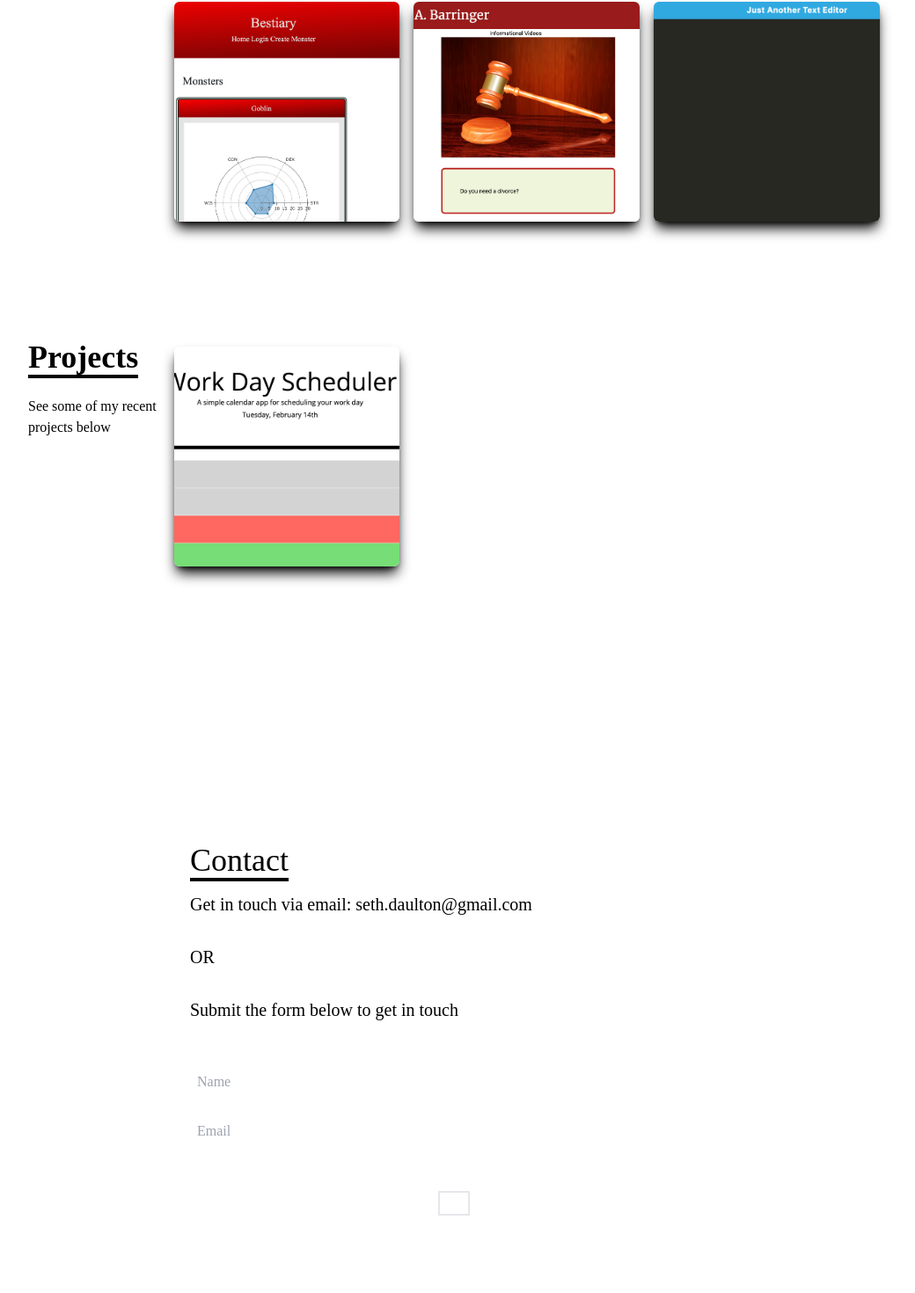
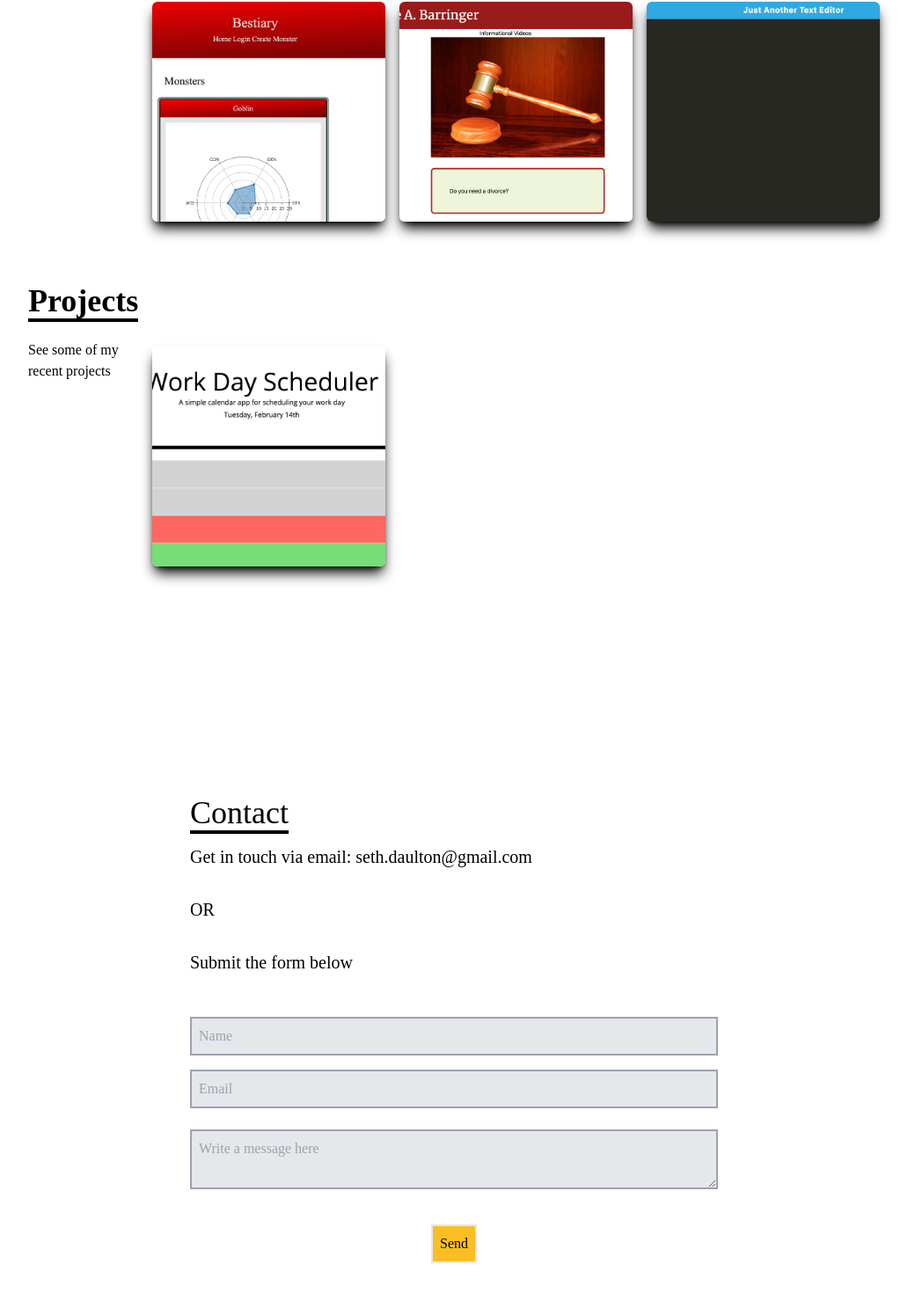
Before and after one commit to sethdaulton/React-Portfolio, a React (Create React App) app: page / in a window 1280 px wide. Shown: the part 1270-2740 px from the top of the page at 88% size, without its empty margins (124-1164 px from the left). Built offline with nearby package versions, Linux system fonts and the light colour scheme.

Commit message:
Made more cosmetic changes

```diff
--- a/src/components/Contact.jsx
+++ b/src/components/Contact.jsx
@@ -8,11 +8,12 @@ const Contact = () => {
                 <p className='text-4xl front-bold inline border-b-4 border-black text-black'>Contact</p>
                 <p className='text-black text-xl py-4'>Get in touch via email: <a className='text-yellow' href='mailto:seth.daulton@gmail.com'>seth.daulton@gmail.com</a></p>
                 <p className='text-black text-xl py-4'>OR</p>
-                <p className='text-black text-xl py-4'>Submit the form below to get in touch</p>
+                <p className='text-black text-xl py-4'>Submit the form below</p>
                 </div>
-                <input className='bg-white p-2' type="text" placeholder='Name' name='name'/>
-                <input className='my-4 p-2 bg-white' type="email" placeholder='Email' name='email'/>
-                <button area className='text-white border-2 hover:bg-yellow hover:border-black px=4 my-8 mx-auto items-center'>Send</button>
+                <input className='bg-gray-200 p-2 text-black border-2 border-gray-400' type="text" placeholder='Name' name='name'/>
+                <input className='my-4 p-2 bg-gray-200 border-2 border-gray-400' type="email" placeholder='Email' name='email'/>
+                <textarea className='my-2 p-2 bg-gray-200 border-2 border-gray-400' type="email" placeholder='Write a message here' name='email'/>
+                <button area className='text-black border-2 p-2 bg-[#fbbf24] hover:border-black hover:text-black hover:bg-gray-200 hover:underline px=4 my-8 mx-auto items-center'>Send</button>
 
                 </form>
         </div>
--- a/src/components/Home.jsx
+++ b/src/components/Home.jsx
@@ -15,7 +15,7 @@ return (
             <h2 className='text-4xl sm:text-5xl front-bold text-black'>I'm a full stack developer</h2>
             <p className='test-black py-4 max-w-[700]'>with a background in graphic design and fine arts. I'm looking for a new challenge in the tech field</p>
         <div>
-            <button className='text-black group border-2 px-6 py-3 my-2 flex items-center bg-[#fbbf24] hover:bg-white hover:text-gray-800 hover:underline'>
+            <button className='text-black group border-2 px-6 py-3 my-2 flex items-center bg-[#fbbf24] hover:bg-gray-200 hover:text-black hover:underline hover:border-black'>
                 <Link to='projects' smooth={true} duration={500}>
                     View Projects
                 </Link>
--- a/src/components/Projects.jsx
+++ b/src/components/Projects.jsx
@@ -8,11 +8,11 @@ const Projects = () => {
   return (
     <div name="projects" className="w-full md:h-screen text-black bg-white">
       <div className="max-w-[1000px] mx-auto p-4 flex flex=col justify-center w-full h-full">
-        <div className="pb-8 mt-96">
+        <div className="pb-8 mt-80">
           <p className="text-4xl font-bold inline border-b-4 text-black border-black">
             Projects
           </p>
-          <p className="py-6 text-xk">See some of my recent projects below</p>
+          <p className="py-6 text-xk">See some of my recent projects</p>
         </div>
 
         {/* container */}
```
Also changed, not shown: 11 other files (tests, documents, lock files or other folders).
